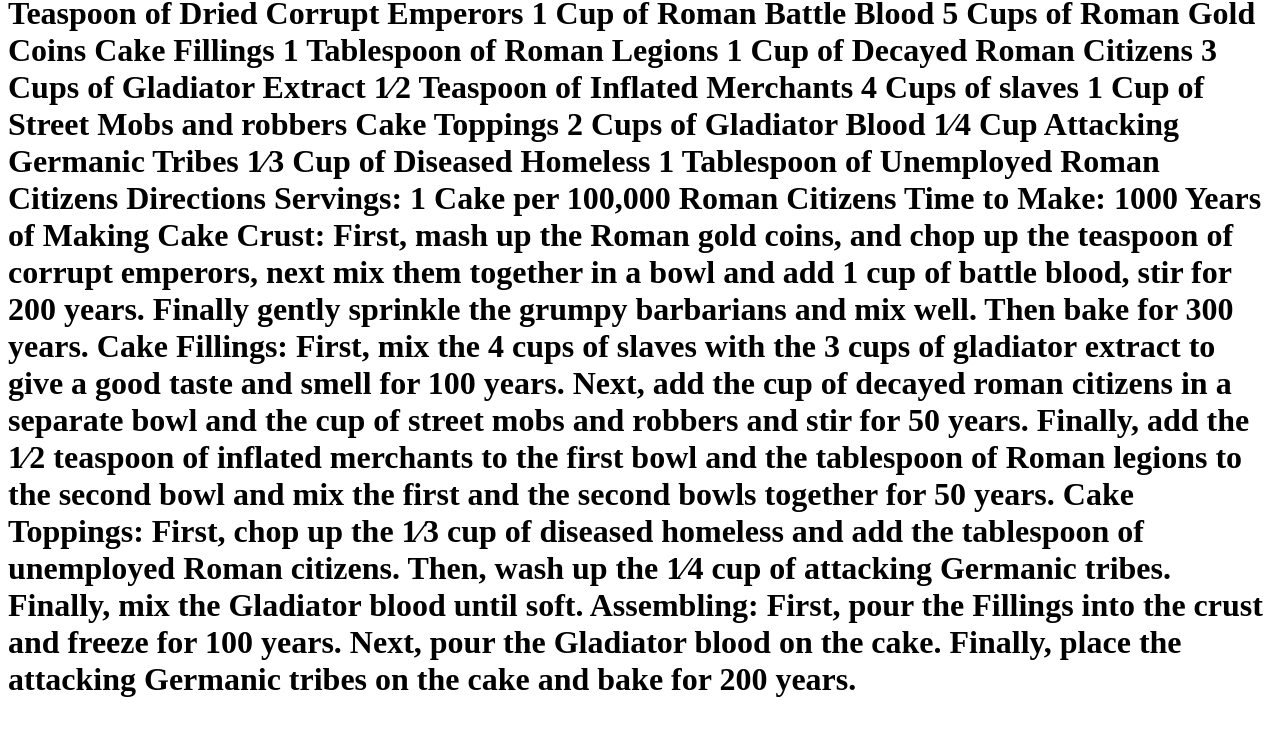
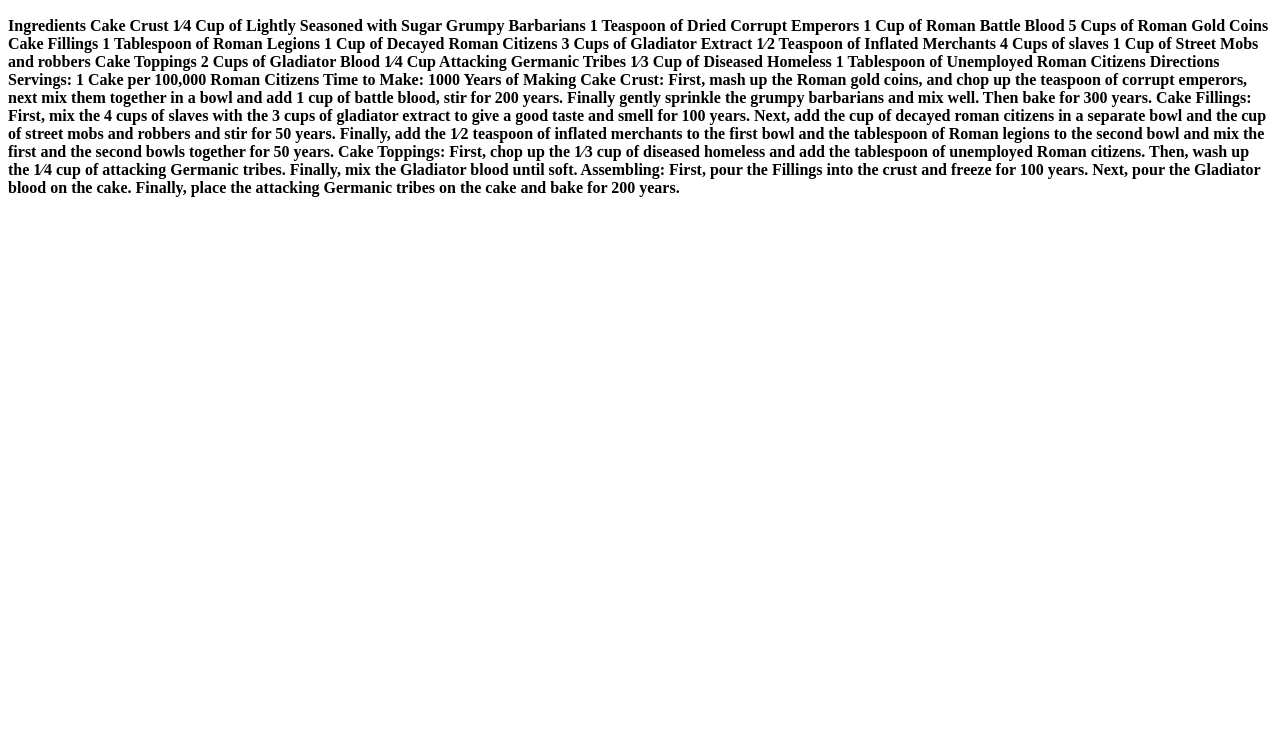
Before and after one commit to jason8805/jason8805.github.io, a plain HTML site: page s01/style.html in a window 1280 px wide. Shown: the part 63-800 px from the top of the page. Drawn offline with Linux system fonts and the light colour scheme.

Commit message:
style title change

```diff
--- a/s01/style.html
+++ b/s01/style.html
@@ -7,7 +7,8 @@
     <title>Style</title>
 </head>
 <body>
-    <h1>Ingredients
+    <h1>History Fun Cake Recipe</h1>
+    <h4>Ingredients
         Cake   Crust
         1⁄4   Cup   of   Lightly   Seasoned   with   Sugar   Grumpy   Barbarians 1   Teaspoon   of   Dried   Corrupt   Emperors
         1   Cup   of   Roman   Battle   Blood
@@ -39,6 +40,6 @@
         unemployed   Roman   citizens.   Then,   wash   up   the   1⁄4   cup   of   attacking   Germanic   tribes.
         Finally,   mix   the   Gladiator   blood   until   soft.
         Assembling:
-        First,   pour   the   Fillings   into   the   crust   and   freeze   for   100   years.   Next,   pour   the Gladiator   blood   on   the   cake.   Finally,   place   the   attacking   Germanic   tribes   on   the   cake and   bake   for   200   years.</h1>
+        First,   pour   the   Fillings   into   the   crust   and   freeze   for   100   years.   Next,   pour   the Gladiator   blood   on   the   cake.   Finally,   place   the   attacking   Germanic   tribes   on   the   cake and   bake   for   200   years.</h4>
 </body>
 </html>
```
